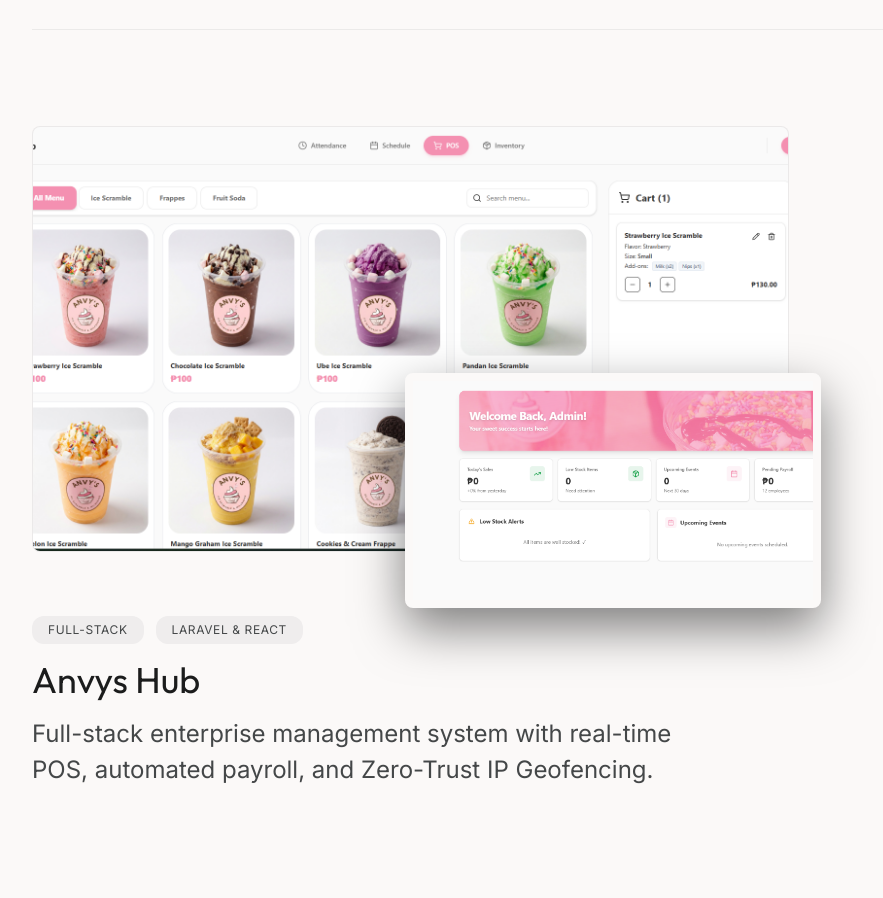
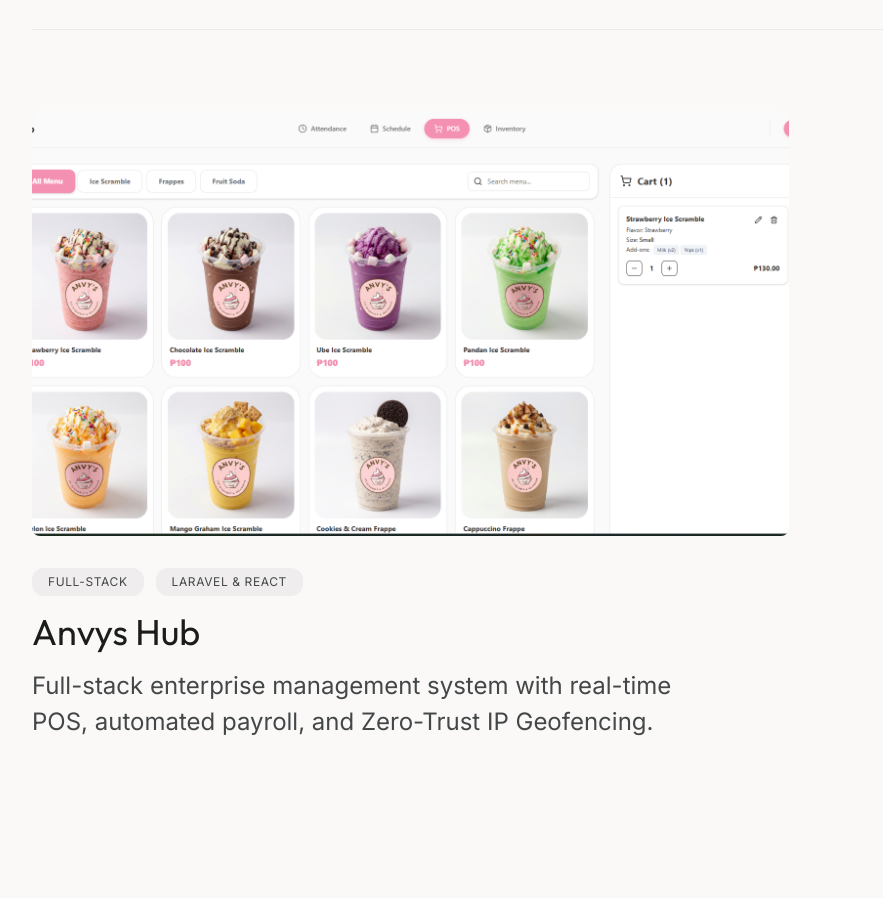
Before and after one commit to dafuqer-kentaro/Portfolio, a Next.js app: page / in a window 1280 px wide. Shown: the part 1508-2406 px from the top of the page, without its empty margins (32-915 px from the left). Built offline with nearby package versions, Linux system fonts and the light colour scheme.

Commit message:
feat: switch to hover-reveal layout for anvys hub

```diff
--- a/src/app/page.tsx
+++ b/src/app/page.tsx
@@ -80,13 +80,13 @@
           <div className="grid grid-cols-12 gap-x-gutter gap-y-stack-xl">
             {/* Project 1 */}
             <div className="project-card group cursor-pointer col-span-12 lg:col-span-8">
-              <div className="aspect-video relative mb-12 sm:mb-16 mt-4">
-                {/* Main Background Image */}
-                <div className="absolute inset-0 overflow-hidden rounded-xl bg-surface-container border border-outline-variant/10">
+              <div className="overflow-hidden rounded-xl bg-surface-container aspect-video relative mb-8">
+                {/* Image 1 (Visible by default, fades out on hover) */}
+                <div className="absolute inset-0 opacity-100 group-hover:opacity-0 transition-opacity duration-700 ease-in-out z-10">
                   <Image src="/projects/anvy.png" alt="Anvys Hub" fill className="object-cover object-top scale-100 group-hover:scale-105 transition-transform duration-700 ease-out" />
                 </div>
-                {/* Floating Overlap Image */}
-                <div className="absolute -bottom-8 -right-4 sm:-bottom-12 sm:-right-8 w-[65%] sm:w-[55%] aspect-video overflow-hidden rounded-xl shadow-[0_20px_50px_rgba(0,0,0,0.5)] border-[6px] sm:border-[8px] border-surface bg-surface-container transform translate-y-2 group-hover:-translate-y-2 group-hover:-translate-x-2 transition-all duration-700 ease-out z-10">
+                {/* Image 2 (Hidden by default, fades in on hover) */}
+                <div className="absolute inset-0 opacity-0 group-hover:opacity-100 transition-opacity duration-700 ease-in-out z-20">
                   <Image src="/projects/anvy1.png" alt="Anvys Hub Secondary" fill className="object-cover object-top scale-105 group-hover:scale-100 transition-transform duration-700 ease-out" />
                 </div>
               </div>
```
